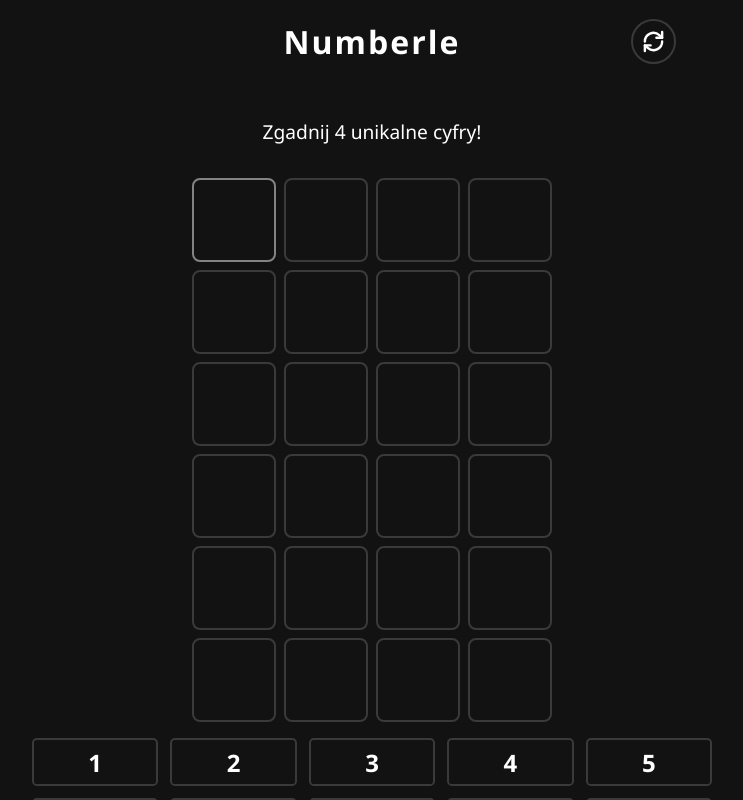
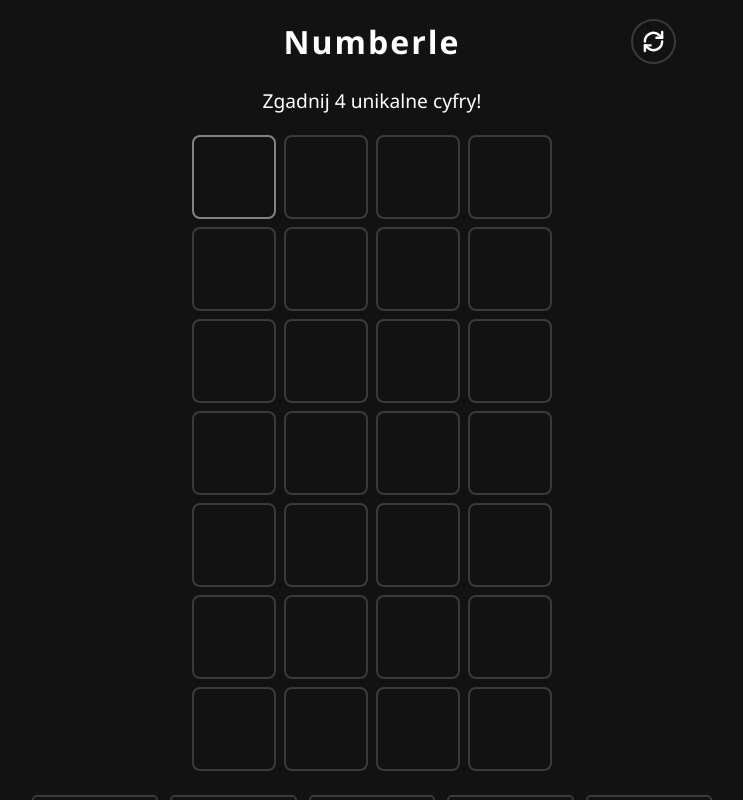
Before and after one commit to Marcinbloch1/numberle, an Angular app: page / in a window 1280 px wide. Shown: the whole page, without its empty margins (268-1011 px from the left). Built offline with nearby package versions, Linux system fonts and the light colour scheme.

Commit message:
Fix styling add row 7

```diff
--- a/src/app/app.html
+++ b/src/app/app.html
@@ -1,6 +1,6 @@
 <main class="numberle">
   <header class="numberle__header">
-    <h2 class="numberle__title">Numberle</h2>
+    <span class="numberle__title">Numberle</span>
     <button
       class="numberle__header-btn"
       (click)="generateNewCode(); $any($event.target).blur()"
@@ -15,12 +15,12 @@
     </button>
   </header>
 
-  <p class="numberle__message" [class.numberle__message--game-over]="gameOver()">
+  <span class="numberle__message" [class.numberle__message--game-over]="gameOver()">
     {{ message() }}
-  </p>
+  </span>
 
   <div class="numberle__grid">
-    @for (attemptIdx of [0,1,2,3,4,5]; track attemptIdx) {
+    @for (attemptIdx of [0,1,2,3,4,5,6]; track attemptIdx) {
       <div class="numberle__row-container">
 
         <div class="numberle__row">
--- a/src/app/app.scss
+++ b/src/app/app.scss
@@ -42,7 +42,7 @@ $color-key-active: #565758;
   min-height: 100dvh;
   box-sizing: border-box;
   //justify-content: center; // Centrowanie wszystkiego w pionie na dużych ekranach
-  gap: 2dvh; // Elastyczny odstęp między nagłówkiem, gridem i klawiaturą
+  gap: 1dvh; // Elastyczny odstęp między nagłówkiem, gridem i klawiaturą
 
   padding: env(safe-area-inset-top) 1rem env(safe-area-inset-bottom);
 
@@ -52,7 +52,7 @@ $color-key-active: #565758;
 
   //display: flex;
   //flex-direction: column;
-  justify-content: space-around; // Lepiej rozłoży elementy w pionie
+  justify-content: flex-start; // Lepiej rozłoży elementy w pionie
 
   //display: flex;
   //flex-direction: column;
@@ -72,11 +72,12 @@ $color-key-active: #565758;
     justify-content: center;
     align-items: center;
     position: relative;
+    margin-top: 1.25rem;
   }
 
   &__title {
     font-size: 2rem;
-    margin: 1.25rem 0; // 20px
+    font-weight: bold;
     //text-transform: uppercase;
     letter-spacing: 0.125rem;
   }
@@ -113,7 +114,7 @@ $color-key-active: #565758;
 
   &__message {
     font-size: 1.2rem; // ~19px
-    margin-bottom: 1.25rem; // 20px
+    margin: 1rem; // 20px
     height: 1.5rem; // 24px
     transition: transform 0.3s ease;
 
@@ -240,6 +241,8 @@ $color-key-active: #565758;
     //margin: 1.5rem auto 0;
     //padding: 0.5rem;
 
+    margin-top: 1rem;
+
     width: 100%;
     max-width: 85vmin; // Klawiatura nieco szersza od grida
     gap: 1.5vmin;
--- a/src/app/app.ts
+++ b/src/app/app.ts
@@ -18,7 +18,7 @@ export interface RowStats {
 })
 export class App {
   readonly CODE_LENGTH = 4;
-  readonly MAX_ATTEMPTS = 6;
+  readonly MAX_ATTEMPTS = 7;
 
   // Układ: 1-5 (rząd 1), 6-0 (rząd 2), ENTER i ⌫ (rząd 3)
   readonly KEYS = ['1', '2', '3', '4', '5', '6', '7', '8', '9', '0', 'ENTER', '⌫'];
```
